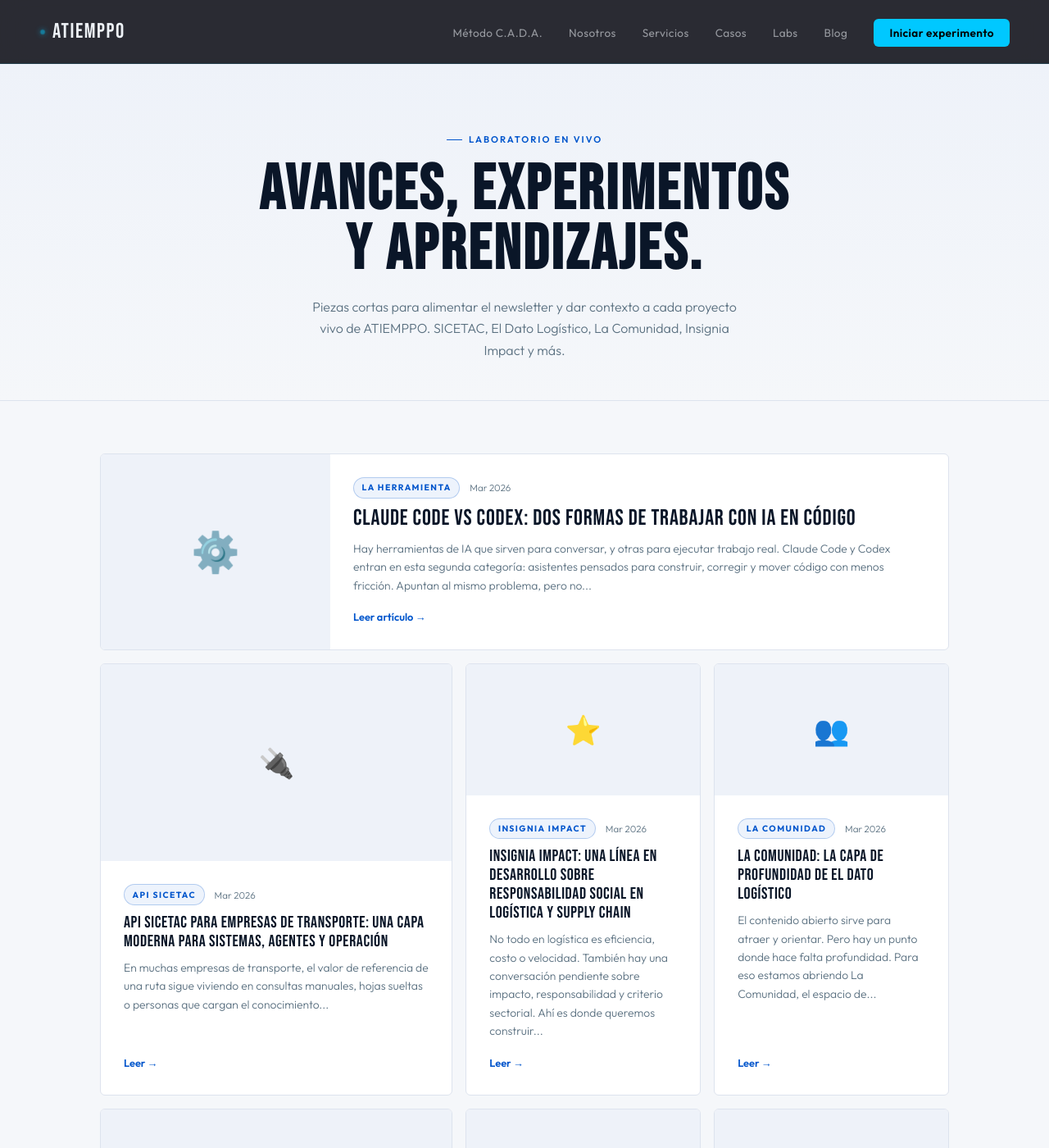
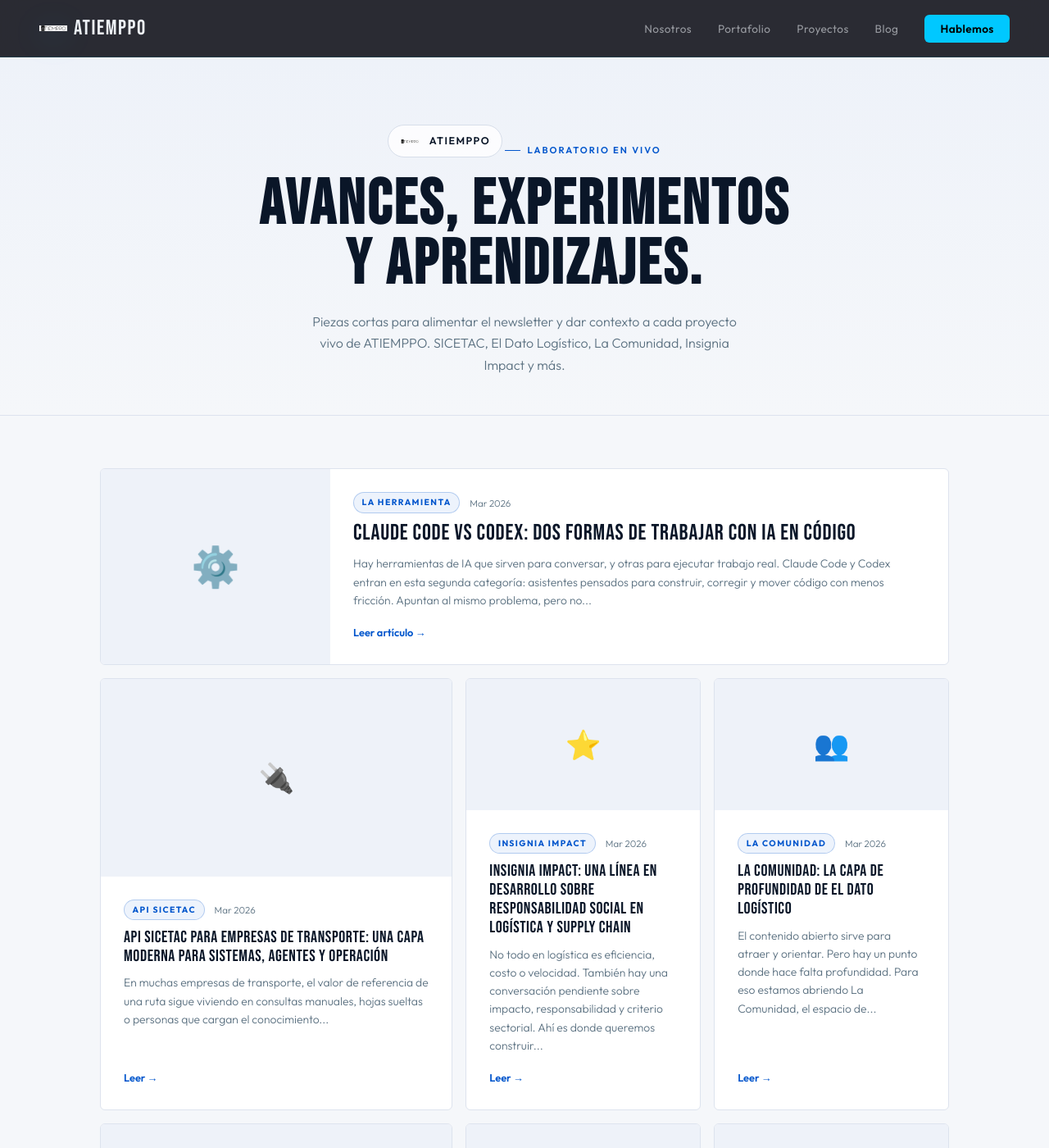
Before and after one commit to imatjuanmatiz/atiemppo-web, a Jekyll site: the page built from blog.html, in a window 1280 px wide and 1400 px high. Shown: the whole window at 82% size. Built offline with Jekyll 4.4.1, drawn with Linux system fonts in a browser that asks for light colours; some of the changed text lies outside the part shown.

Commit message:
pagina
actualizacion pagina web

```diff
--- a/_includes/footer.html
+++ b/_includes/footer.html
@@ -1,8 +1,11 @@
 <footer class="site-footer">
   <div class="footer-inner">
     <div class="footer-col footer-col--brand">
-      <a href="/" class="footer-logo"><div class="footer-dot"></div>ATIEMPPO</a>
-      <p class="footer-desc">Agencia de Agentes Inteligentes &amp; Soluciones de Contexto para empresas en Colombia y Latinoamérica. Metodología C.A.D.A.</p>
+      <a href="/" class="footer-logo" aria-label="ATIEMPPO">
+        <img src="/assets/images/logo-atiemppo.png" alt="Logo ATIEMPPO" class="footer-logo-mark"/>
+        <span class="footer-logo-text">ATIEMPPO</span>
+      </a>
+      <p class="footer-desc">Datos, criterio e IA aplicada para convertir problemas operativos en decisiones, herramientas y productos que sí se usan.</p>
       <div class="footer-social">
         <a href="https://linkedin.com/in/juanmatizg" target="_blank" rel="noopener">in</a>
         <a href="https://github.com/imatjuanmatiz" target="_blank" rel="noopener">gh</a>
@@ -12,12 +15,12 @@
     <div class="footer-col">
       <h4 class="footer-col-h">Navegación</h4>
       <ul class="footer-links">
-        <li><a href="/#cada">Método C.A.D.A.</a></li>
-        <li><a href="/#nosotros">Nosotros</a></li>
-        <li><a href="/servicios/">Servicios</a></li>
-        <li><a href="/#casos">Casos</a></li>
-        <li><a href="/#labs">Labs</a></li>
+        <li><a href="/">Inicio</a></li>
+        <li><a href="/#quienes">Nosotros</a></li>
+        <li><a href="/servicios/">Portafolio</a></li>
+        <li><a href="/#labs">Proyectos</a></li>
         <li><a href="/blog/">Blog</a></li>
+        <li><a href="/#contacto">Contacto</a></li>
       </ul>
     </div>
     <div class="footer-col">
--- a/_includes/header.html
+++ b/_includes/header.html
@@ -1,13 +1,14 @@
 <nav id="nav">
-  <a href="/" class="nav-logo"><div class="nav-dot"></div>ATIEMPPO</a>
+  <a href="/" class="nav-logo" aria-label="ATIEMPPO">
+    <img src="/assets/images/logo-atiemppo.png" alt="Logo ATIEMPPO" class="nav-logo-mark"/>
+    <span class="nav-logo-text">ATIEMPPO</span>
+  </a>
   <button class="nav-burger" id="burger" aria-label="Menú"><span></span><span></span><span></span></button>
   <ul class="nav-links" id="navLinks">
-    <li><a href="/#cada">Método C.A.D.A.</a></li>
-    <li><a href="/#nosotros">Nosotros</a></li>
-    <li><a href="/servicios/">Servicios</a></li>
-    <li><a href="/#casos">Casos</a></li>
-    <li><a href="/#labs">Labs</a></li>
+    <li><a href="/#quienes">Nosotros</a></li>
+    <li><a href="/servicios/">Portafolio</a></li>
+    <li><a href="/#labs">Proyectos</a></li>
     <li><a href="/blog/">Blog</a></li>
-    <li><a href="/#contacto" class="nav-cta">Iniciar experimento</a></li>
+    <li><a href="/#contacto" class="nav-cta">Hablemos</a></li>
   </ul>
 </nav>
--- a/_layouts/default.html
+++ b/_layouts/default.html
@@ -21,7 +21,7 @@
 <link href="https://fonts.googleapis.com/css2?family=Bebas+Neue&family=Outfit:wght@300;400;500;600;700&display=swap" rel="stylesheet"/>
 <link rel="stylesheet" href="{{ '/assets/css/main.css' | relative_url }}"/>
 </head>
-<body>
+<body class="{% if page.layout == 'post' %}page-post{% endif %}{% if page.url == '/blog/' %} page-blog{% endif %}">
 {% include header.html %}
 <main class="site-main">{{ content }}</main>
 {% include footer.html %}
--- a/assets/css/main.css
+++ b/assets/css/main.css
@@ -24,6 +24,8 @@
 #nav{position:fixed;top:0;left:0;right:0;z-index:200;display:flex;align-items:center;justify-content:space-between;padding:1.1rem 3rem;background:rgba(6,8,16,0.85);backdrop-filter:blur(20px);border-bottom:1px solid var(--border);transition:background .3s}
 #nav.scrolled{background:rgba(6,8,16,0.98);box-shadow:0 4px 30px rgba(0,0,0,.5)}
 .nav-logo{font-family:var(--display);font-size:1.6rem;letter-spacing:.06em;color:var(--white);text-decoration:none;display:flex;align-items:center;gap:.5rem}
+.nav-logo-mark{width:34px;height:34px;object-fit:contain;flex-shrink:0;filter:drop-shadow(0 6px 18px rgba(0,200,255,.18))}
+.nav-logo-text{display:inline-block;line-height:1}
 .nav-dot{width:8px;height:8px;background:var(--cyan);border-radius:50%;box-shadow:0 0 10px var(--cyan);animation:pulse 2s ease-in-out infinite;flex-shrink:0}
 @keyframes pulse{0%,100%{opacity:1;transform:scale(1)}50%{opacity:.5;transform:scale(.7)}}
 .nav-links{display:flex;gap:2rem;list-style:none;align-items:center}
@@ -68,6 +70,14 @@
   display:inline-flex;align-items:center;gap:.5rem;
   font-size:.7rem;font-weight:600;letter-spacing:.18em;text-transform:uppercase;
   color:#0055cc;margin-bottom:1rem;
+}
+.blog-page-brand{
+  display:inline-flex;align-items:center;gap:.75rem;
+  padding:.45rem .85rem;margin-bottom:1.35rem;border:1px solid #d7deea;border-radius:999px;
+  background:rgba(255,255,255,.8);color:#0a1628;font-size:.78rem;font-weight:600;letter-spacing:.12em;text-transform:uppercase;
+}
+.blog-page-brand-mark{
+  width:24px;height:24px;object-fit:contain;flex-shrink:0;
 }
 .blog-page-tag::before{content:'';display:block;width:1.2rem;height:1px;background:#0055cc}
 .blog-page-title{
@@ -225,6 +235,8 @@
 .footer-inner{max-width:1100px;margin:0 auto;padding:3.5rem 2rem 2rem;display:grid;grid-template-columns:2fr 1fr 1fr 1fr;gap:3rem}
 .footer-col--brand{}
 .footer-logo{font-family:var(--display);font-size:1.4rem;letter-spacing:.06em;color:var(--white);text-decoration:none;display:inline-flex;align-items:center;gap:.5rem;margin-bottom:1rem}
+.footer-logo-mark{width:32px;height:32px;object-fit:contain;flex-shrink:0;filter:drop-shadow(0 6px 16px rgba(0,200,255,.16))}
+.footer-logo-text{display:inline-block;line-height:1}
 .footer-dot{width:6px;height:6px;border-radius:50%;background:var(--cyan);box-shadow:0 0 8px var(--cyan);flex-shrink:0}
 .footer-desc{font-size:.85rem;color:var(--muted);line-height:1.65;max-width:260px;margin-bottom:1.25rem}
 .footer-social{display:flex;gap:.75rem}
--- a/blog.html
+++ b/blog.html
@@ -6,6 +6,10 @@
 ---
 <div class="blog-page-hero">
   <div class="container">
+    <div class="blog-page-brand">
+      <img src="/assets/images/logo-atiemppo.png" alt="Logo ATIEMPPO" class="blog-page-brand-mark"/>
+      <span>ATIEMPPO</span>
+    </div>
     <div class="blog-page-tag">Laboratorio en Vivo</div>
     <h1 class="blog-page-title">Avances, experimentos<br/>y aprendizajes.</h1>
     <p class="blog-page-sub">Piezas cortas para alimentar el newsletter y dar contexto a cada proyecto vivo de ATIEMPPO. SICETAC, El Dato Logístico, La Comunidad, Insignia Impact y más.</p>
--- a/index.html
+++ b/index.html
@@ -504,7 +504,6 @@
   </a>
   <ul class="nav-links">
     <li><a href="#quienes">Quiénes Somos</a></li>
-    <li><a href="#hacemos">Servicios</a></li>
     <li><a href="/servicios/">Portafolio</a></li>
     <li><a href="#cuando-nos-necesitas">Por qué escogernos</a></li>
     <li><a href="#labs">Proyectos</a></li>
@@ -516,7 +515,6 @@
 </nav>
 <nav class="nav-mobile" id="navMobile">
   <a href="#quienes" onclick="closeMenu()">Quiénes Somos</a>
-  <a href="#hacemos" onclick="closeMenu()">Servicios</a>
   <a href="/servicios/" onclick="closeMenu()">Portafolio</a>
   <a href="#cuando-nos-necesitas" onclick="closeMenu()">Por qué escogernos</a>
   <a href="#labs" onclick="closeMenu()">Proyectos</a>
```
Also changed, not shown: other parts of _includes/footer.html (+1 -1 lines).
